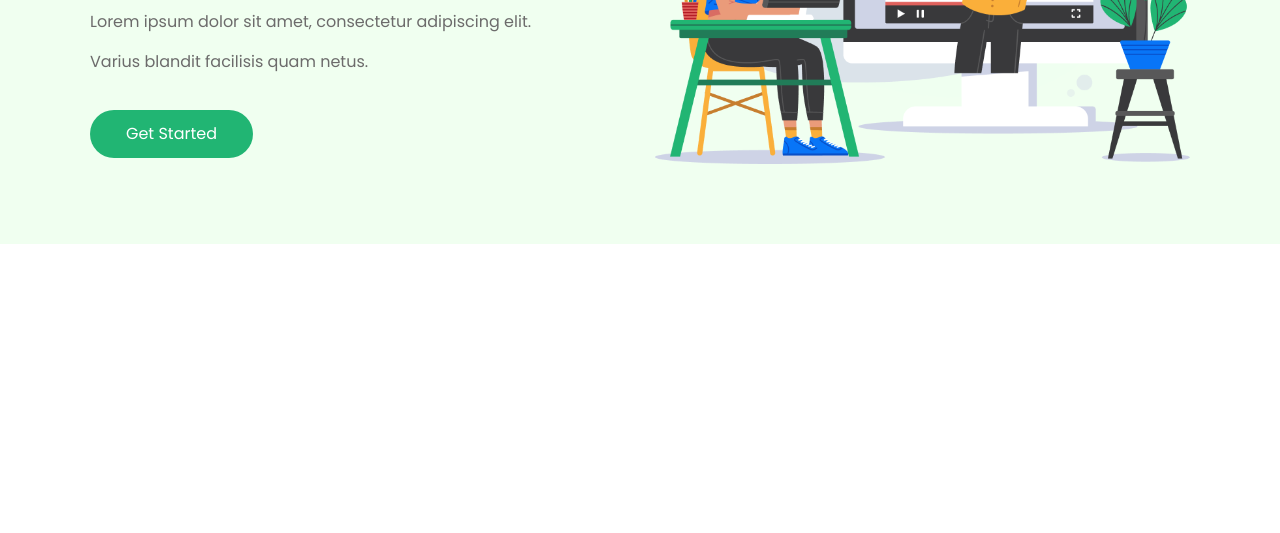
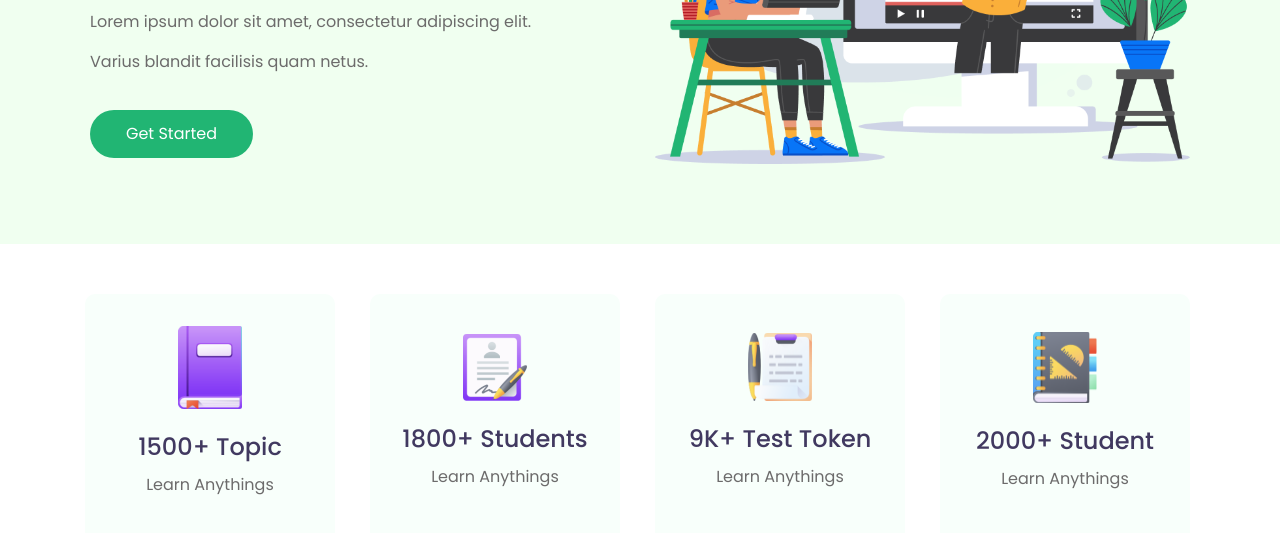
Before and after one commit to moshiurshimul/ESchool, a plain HTML site: page index.html in a window 1280 px wide. Shown: the part 351-884 px from the top of the page. Before the commit the page ends 800 px from the top, so only its background shows below. Drawn offline with nearby package versions, Linux system fonts and the light colour scheme.

Commit message:
features section added

```diff
--- a/index.html
+++ b/index.html
@@ -60,6 +60,50 @@
 
     </section>
 
+    <!-- Website Features Section -->
+    <section class="website-features">
+        <div class="container">
+            <div class="row">
+                <div class="col-md-3">
+                    <div class="website-feature-item d-flex justify-content-center align-items-center">
+                        <div>
+                        <img src="images/ICON/book.png" alt="">
+                        <h4>1500+ Topic</h4>
+                        <p>Learn Anythings</p>
+                        </div>
+                    </div>
+                </div>
+                <div class="col-md-3">
+                    <div class="website-feature-item d-flex justify-content-center align-items-center">
+                        <div>
+                        <img src="images/ICON/Student.png" alt="">
+                        <h4>1800+ Students</h4>
+                        <p>Learn Anythings</p>
+                        </div>
+                    </div>
+                </div>
+                <div class="col-md-3">
+                    <div class="website-feature-item d-flex justify-content-center align-items-center">
+                        <div>
+                        <img src="images/ICON/Test.png" alt="">
+                        <h4>9K+ Test Token</h4>
+                        <p>Learn Anythings</p>
+                        </div>
+                    </div>
+                </div>
+                <div class="col-md-3">
+                    <div class="website-feature-item d-flex justify-content-center align-items-center">
+                        <div>
+                        <img src="images/ICON/Students.png" alt="">
+                        <h4>2000+ Student</h4>
+                        <p>Learn Anythings</p>
+                        </div>
+                    </div>
+                </div>
+            </div>
+        </div>
+    </section>
+
     <!-- All Scripts -->
     <script src="https://code.jquery.com/jquery-3.5.1.slim.min.js" integrity="sha384-DfXdz2htPH0lsSSs5nCTpuj/zy4C+OGpamoFVy38MVBnE+IbbVYUew+OrCXaRkfj" crossorigin="anonymous"></script>
     <script src="https://cdn.jsdelivr.net/npm/popper.js@1.16.0/dist/umd/popper.min.js" integrity="sha384-Q6E9RHvbIyZFJoft+2mJbHaEWldlvI9IOYy5n3zV9zzTtmI3UksdQRVvoxMfooAo" crossorigin="anonymous"></script>
--- a/style.css
+++ b/style.css
@@ -86,3 +86,32 @@ button a:hover {
     border: none;
     margin-top: 20px;
 }
+
+/* -------- Website Features ------- */
+.website-features {
+    margin: 50px 0;
+}
+
+.website-feature-item {
+    width: 250px;
+    height: 250px;
+    background-color: #F8FFFB;
+    text-align: center;
+    border-radius: 10px;
+}
+.website-feature-item:hover {
+    background-color: white;
+    box-shadow: 5px 5px 20px gainsboro;
+}
+
+.website-feature-item img {
+    width: 64px;
+    margin-bottom: 20px;
+}
+
+.website-feature-item h4 {
+    font-size: 24px;
+    font-weight: 500;
+    line-height: 36px;
+    color: #413960;
+}
```
